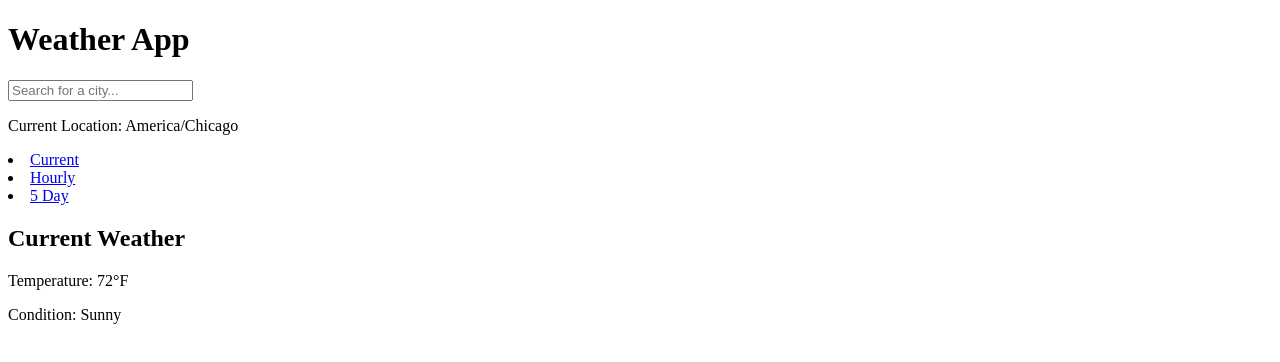
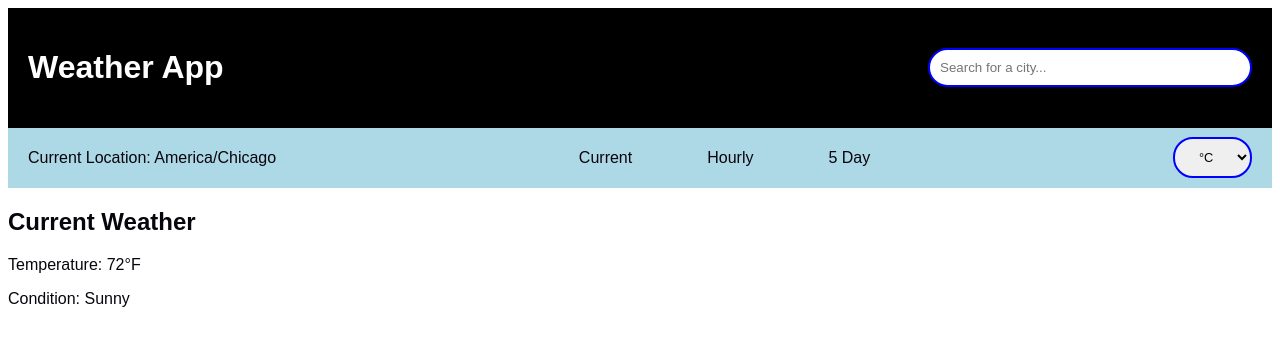
Before and after one commit to amberhammer/weather-app, a React (Vite) app: page / in a window 1280 px wide. Shown: the top 362 px of the page. Built offline with nearby package versions, Linux system fonts and the light colour scheme; the HTML template or start-up script is replaced by a standard one.

Commit message:
Basic app and header styling

```diff
--- a/src/App.jsx
+++ b/src/App.jsx
@@ -1,4 +1,5 @@
 import { BrowserRouter as Router, Routes, Route, Link, BrowserRouter } from "react-router-dom";
+import './app.css';
 import Header from "./components/Header";
 import Current from "./components/Current";
 import Hourly from "./components/Hourly";
--- /dev/null
+++ b/src/app.css
@@ -0,0 +1,18 @@
+:root {
+    --text: #08060d;
+    --text-h: #ffffff;
+    --bg: #fff;
+    --border: gray;
+    --accent: lightblue;
+    --accent-bg: black;
+    --accent-border: blue;
+    --shadow: rgba(0, 0, 0, 0.1) 0 10px 15px -3px, rgba(0, 0, 0, 0.05) 0 4px 6px -2px;
+    }
+
+html, body {
+    box-sizing: border-box;
+    font-family: Arial, Helvetica, sans-serif;
+    font-size: 16px;
+    background-color: var(--bg);
+    color: var(--text);
+}
--- a/src/components/Header.jsx
+++ b/src/components/Header.jsx
@@ -1,13 +1,14 @@
 import { Link } from 'react-router-dom'
+import styles from './Header.module.css'
 
 export default function Header( {weatherData} ) {
   return (
     <header>
-      <div className="site-header">
+      <div className={styles['site-header']}>
         <h1>Weather App</h1>
-        <input className="search-bar" type="text" placeholder="Search for a city..." />
+        <input className={styles['search-bar']} type="text" placeholder="Search for a city..." />
       </div>
-      <div className="nav-bar">
+      <div className={styles['nav-bar']}>
         <p>Current Location: {weatherData.timezone}</p>
         <nav>
             <li>
@@ -20,6 +21,10 @@ export default function Header( {weatherData} ) {
             <Link to="/5-day">5 Day</Link>
             </li>
         </nav>
+        <select className={styles['units-dropdown']} name="units" id="units">
+          <option value="metric">°C</option>
+          <option value="imperial">°F</option>
+        </select>
       </div>
     </header>
   )
--- /dev/null
+++ b/src/components/Header.module.css
@@ -0,0 +1,52 @@
+.site-header {
+  display: flex;
+  justify-content: space-between;
+  align-items: center;
+  padding: 20px;
+  background-color: var(--accent-bg);
+  color: var(--text-h);
+}
+
+.search-bar {
+  padding: 10px;
+  border: 2px solid var(--accent-border);
+  border-radius: 20px;
+  outline: none;
+  width: 300px;
+}
+
+.nav-bar {
+  display: flex;
+  justify-content: space-between;
+  align-items: center;
+  padding: 5px 20px;
+  background-color: var(--accent);
+  color: var(--text);
+}
+
+.nav-bar nav {
+  display: flex;
+  gap: 75px;
+}
+
+.nav-bar nav li {
+  list-style: none;
+}
+
+.nav-bar nav li a:hover {
+  color: var(--accent-border);
+  transition: color 0.3s ease;
+}
+
+.nav-bar nav li a {
+  text-decoration: none;
+  color: var(--text);
+}
+
+.units-dropdown {
+  padding: 10px 20px;
+  border: 2px solid var(--accent-border);
+  border-radius: 20px;
+  outline: none;
+  font-size: 0.8rem;
+}
```
